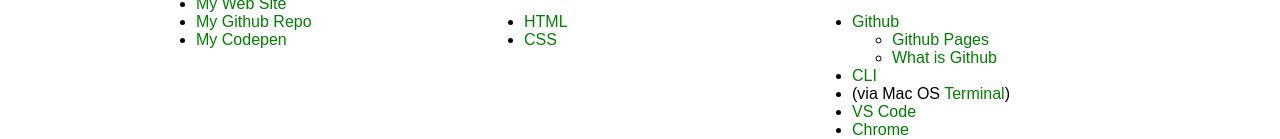
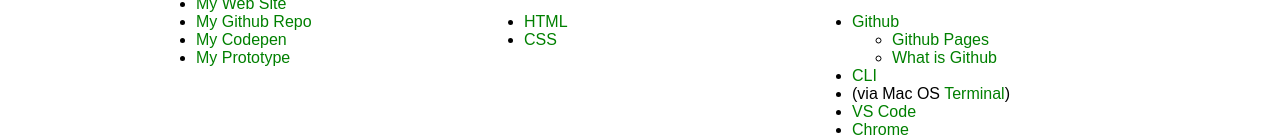
Before and after one commit to iwebstudent16/iwebstudent16.github.io, a plain HTML site: page about.html in a window 1280 px wide. Shown: the part 499-638 px from the top of the page. Drawn offline with Linux system fonts and the light colour scheme.

Commit message:
Added Prototype

```diff
--- a/about.html
+++ b/about.html
@@ -36,6 +36,8 @@
                     <li><a href="https://iwebstudent16.github.io">My Web Site</a></li>
                     <li><a href="https://github.com/iwebstudent16/iwebstudent16.github.io">My Github Repo</a></li>
                     <li><a href="https://codepen.io/iwebstudent16/">My Codepen</a></li>
+                    <li><a href="https://xd.adobe.com/view/fc05302d-8b18-4639-55cf-c7ca97d94e7e-8a34/">My Prototype</a>
+                    </li>
                 </ul>
             </div>
 
```
